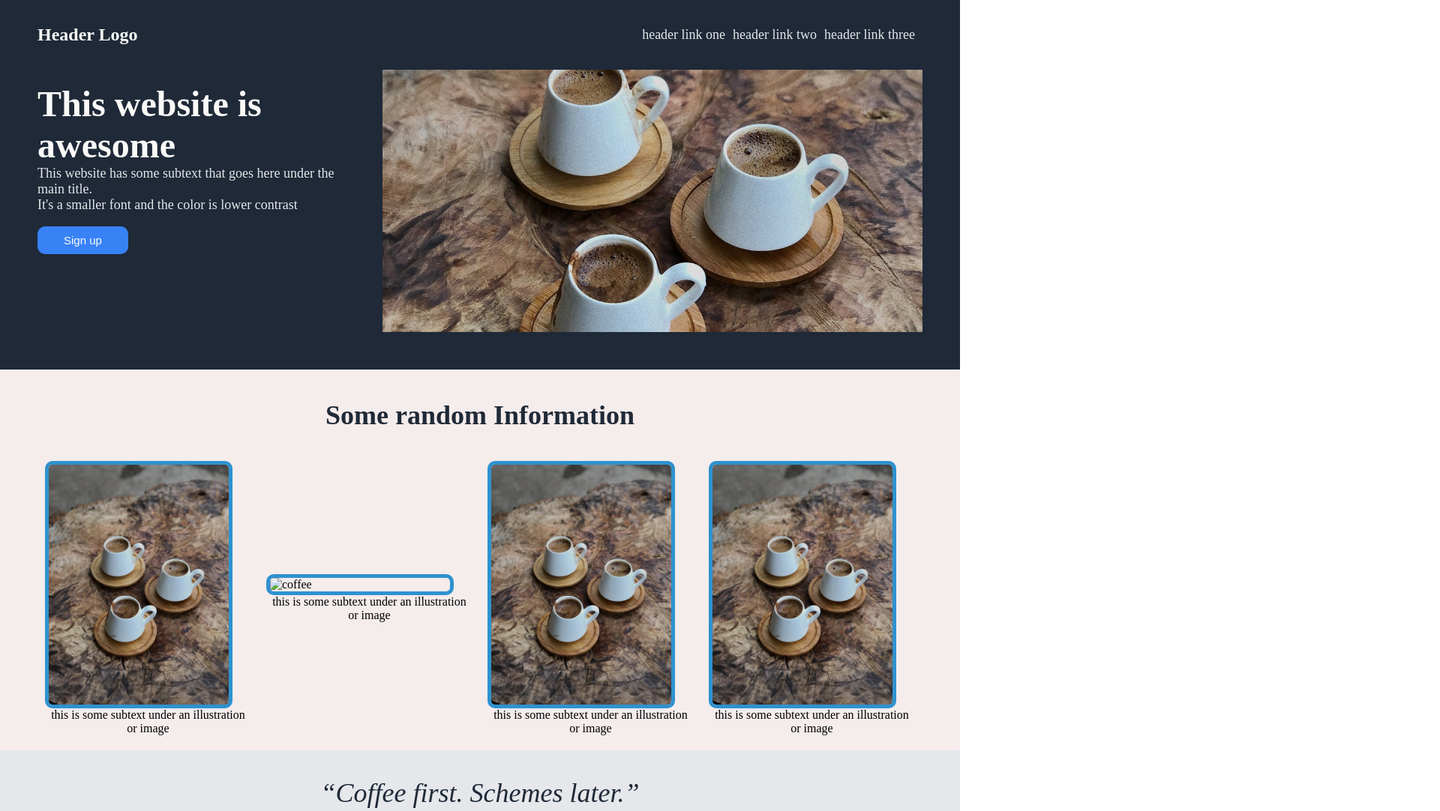
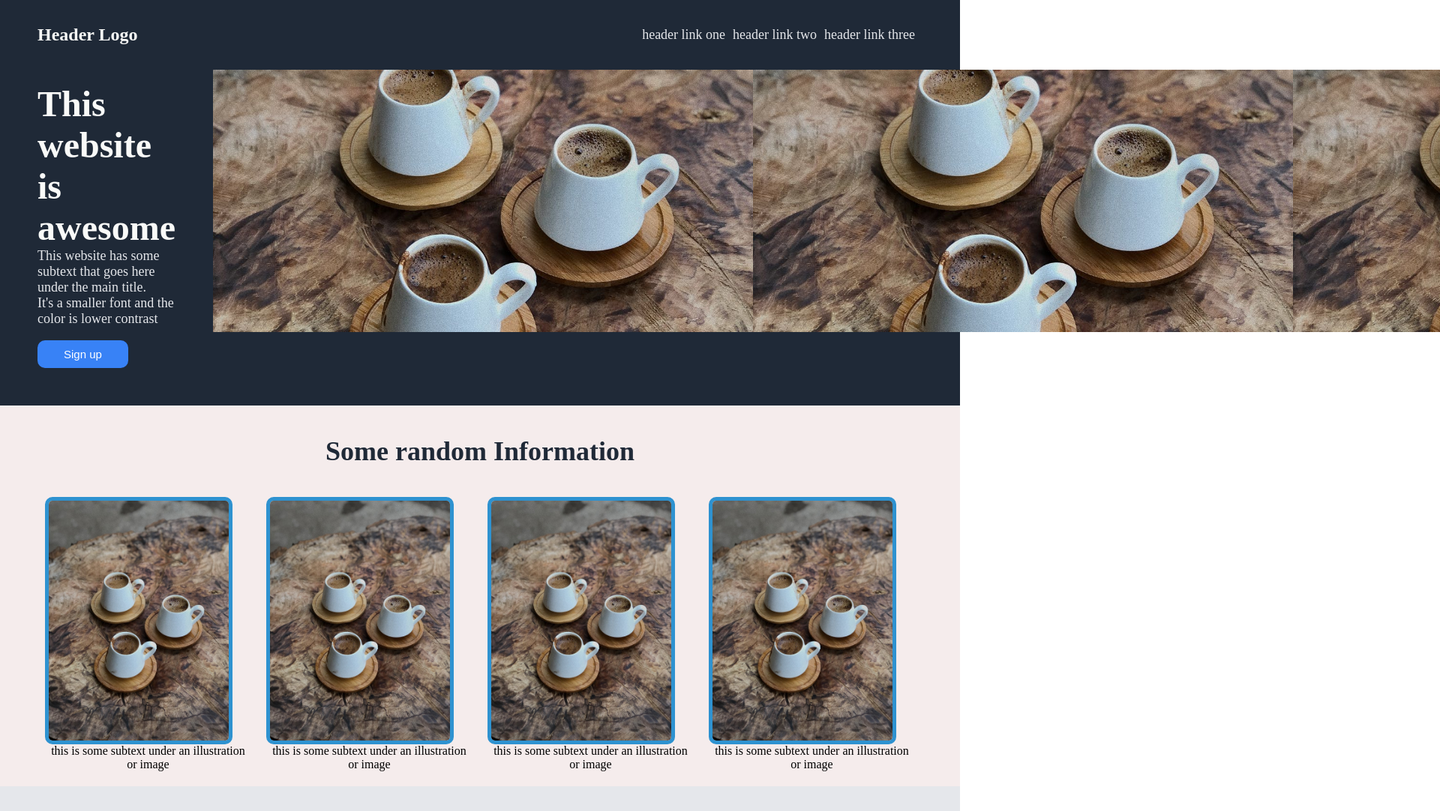
Before and after one commit to milkstard/landing-page, a plain HTML site: page index.html in a window 1280 px wide. Shown: the top 1082 px of the page at 75% size, 1920 px wide, since content can reach past the window. Drawn offline with Linux system fonts and the light colour scheme.

Commit message:
Try differet src link in img

```diff
--- a/index.html
+++ b/index.html
@@ -36,6 +36,9 @@
                 <div class="second-right-container">
                     <div class="second-right">
                         <img src="img/coffee.png" alt="coffee" style="width: 720px; max-height: 350px;">
+                        <img src="landing-page/img/coffee.png" alt="coffee" style="width: 720px; max-height: 350px;">
+                        <img src="/landing-page/img/coffee.png" alt="coffee" style="width: 720px; max-height: 350px;">
+                        <img src="./img/coffee.png" alt="coffee" style="width: 720px; max-height: 350px;">
                     </div>
                 </div>
             </div>
@@ -49,7 +52,7 @@
                         <div class="img-text">this is some subtext under an illustration or image</div>
                     </div>
                     <div class="img-content">
-                        <img src="mg/coffee.png" alt="coffee" style="max-width: 250px; max-height: 350px;">
+                        <img src="img/coffee.png" alt="coffee" style="max-width: 250px; max-height: 350px;">
                         <div class="img-text">this is some subtext under an illustration or image</div>
                     </div>
                     <div class="img-content">
```
